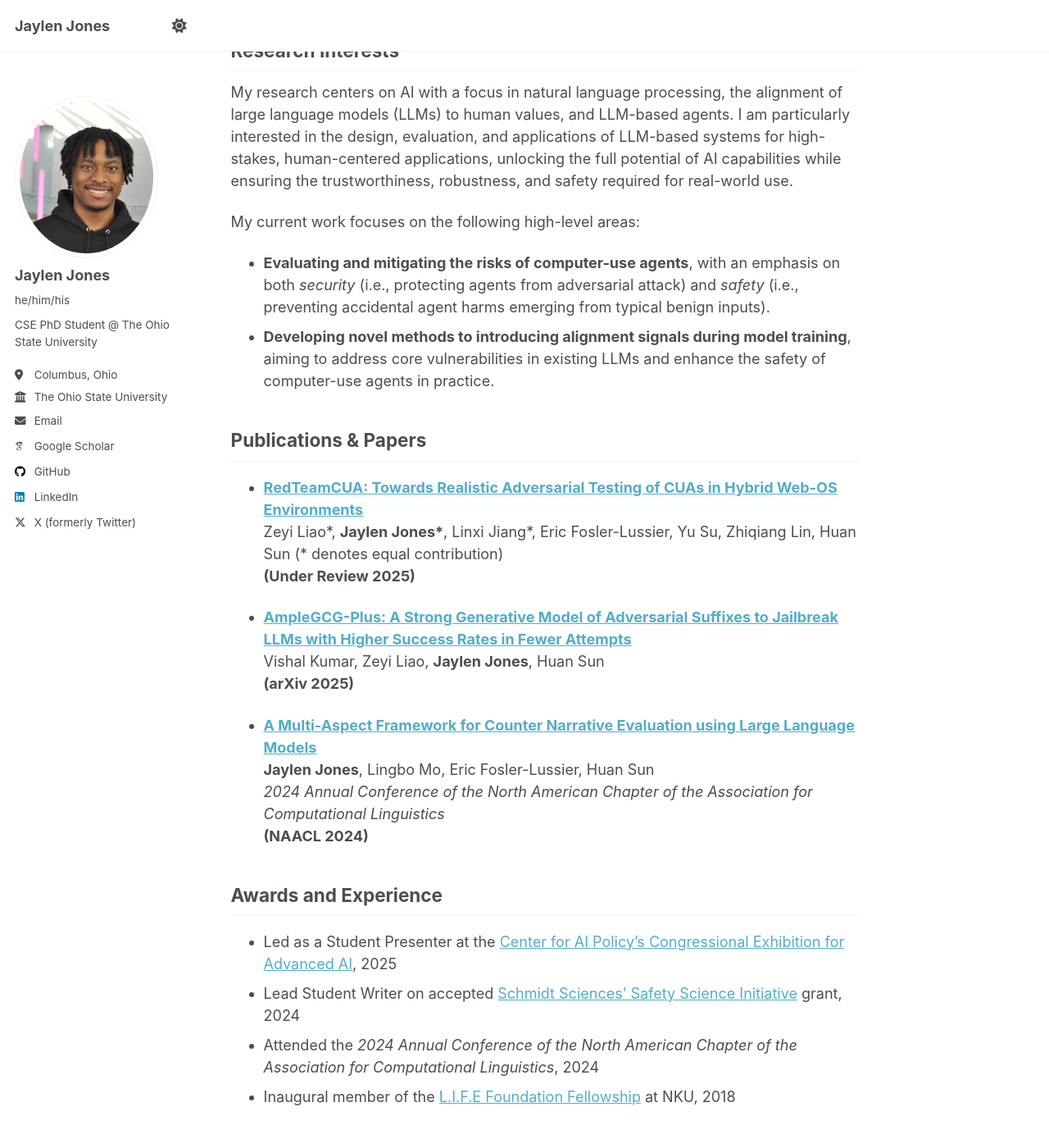
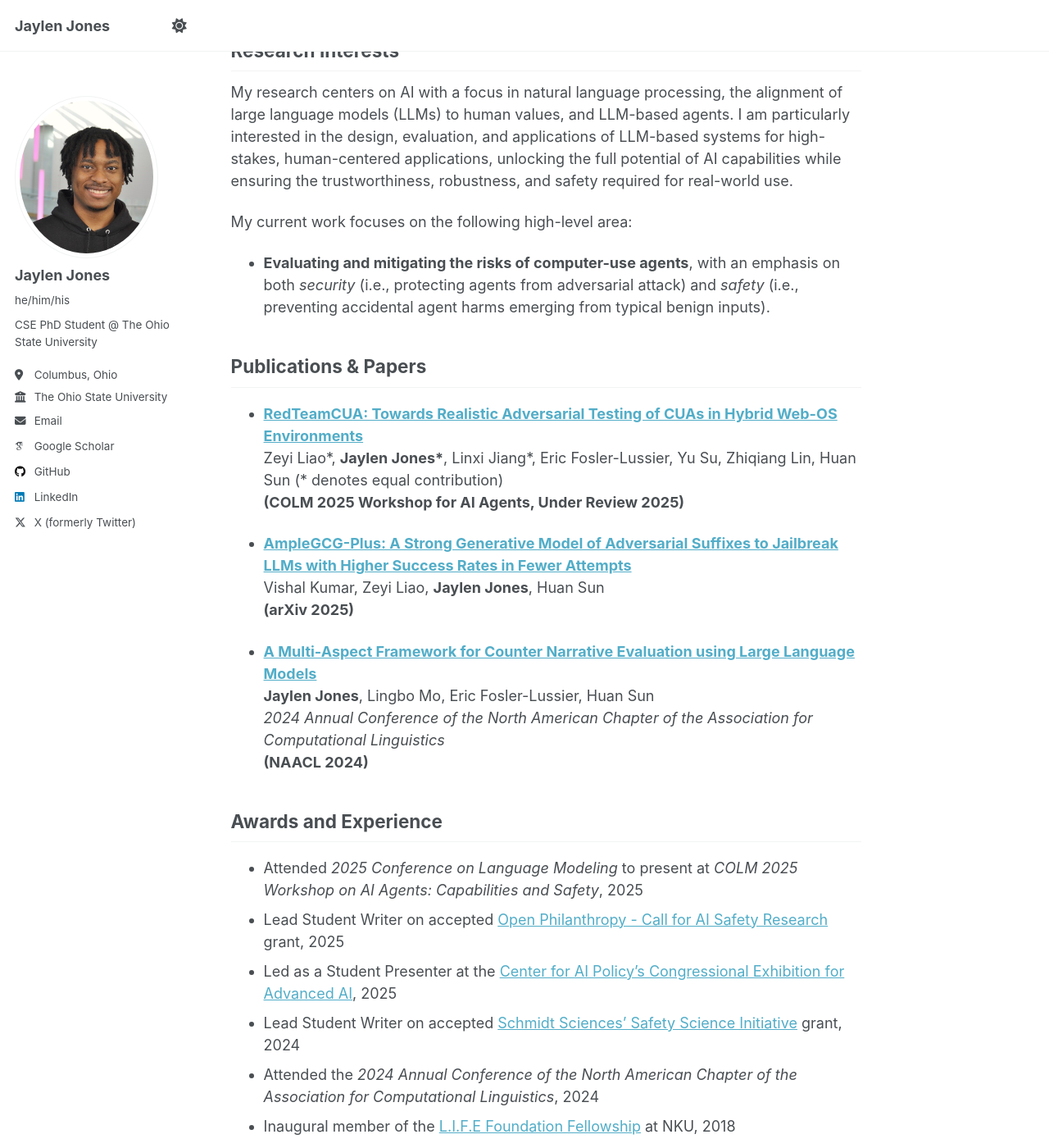
Before and after one commit to jjones62202/jjones62202.github.io, a Jekyll site: the page built from _pages/about.md, in a window 1280 px wide and 1400 px high, scrolled down 246 px. Shown: the whole window at 82% size. Built offline with Jekyll 4.4.1, drawn with Linux system fonts in a browser that asks for light colours; some web fonts are replaced.

Commit message:
Update about.md

```diff
--- a/_pages/about.md
+++ b/_pages/about.md
@@ -13,16 +13,15 @@ Research Interests
 ------
 My research centers on AI with a focus in natural language processing, the alignment of large language models (LLMs) to human values, and LLM-based agents. I am particularly interested in the design, evaluation, and applications of LLM-based systems for high-stakes, human-centered applications, unlocking the full potential of AI capabilities while ensuring the trustworthiness, robustness, and safety required for real-world use.
 
-My current work focuses on the following high-level areas:
+My current work focuses on the following high-level area:
 - **Evaluating and mitigating the risks of computer-use agents**, with an emphasis on both *security* (i.e., protecting agents from adversarial attack) and *safety* (i.e., preventing accidental agent harms emerging from typical benign inputs).
-- **Developing novel methods to introducing alignment signals during model training**, aiming to address core vulnerabilities in existing LLMs and enhance the safety of computer-use agents in practice.
 
 Publications & Papers
 ------
 
 - [**RedTeamCUA: Towards Realistic Adversarial Testing of CUAs in Hybrid Web-OS Environments**](https://osu-nlp-group.github.io/RedTeamCUA/)
 Zeyi Liao\*, __Jaylen Jones\*__, Linxi Jiang\*, Eric Fosler-Lussier, Yu Su, Zhiqiang Lin, Huan Sun (* denotes equal contribution)
-**(Under Review 2025)**
+**(COLM 2025 Workshop for AI Agents, Under Review 2025)**
 
 - [**AmpleGCG-Plus: A Strong Generative Model of Adversarial Suffixes to Jailbreak LLMs with Higher Success Rates in Fewer Attempts**](https://arxiv.org/abs/2410.22143)
 Vishal Kumar, Zeyi Liao, __Jaylen Jones__, Huan Sun
@@ -36,6 +35,8 @@ __Jaylen Jones__, Lingbo Mo, Eric Fosler-Lussier, Huan Sun
 
 Awards and Experience
 ------
+- Attended *2025 Conference on Language Modeling* to present at *COLM 2025 Workshop on AI Agents: Capabilities and Safety*, 2025
+- Lead Student Writer on accepted [Open Philanthropy - Call for AI Safety Research](https://www.openphilanthropy.org/request-for-proposals-technical-ai-safety-research/) grant, 2025
 - Led as a Student Presenter at the [Center for AI Policy's Congressional Exhibition for Advanced AI](https://www.centeraipolicy.org/work/caip-showcases-advanced-ai-risks-to-congress-in-first-of-its-kind-tech-exhibition-on-capitol-hill), 2025
 - Lead Student Writer on accepted [Schmidt Sciences' Safety Science Initiative](https://www.schmidtsciences.org/safetyscience/) grant, 2024
 - Attended the *2024 Annual Conference of the North American Chapter of the Association for Computational Linguistics*, 2024
```
